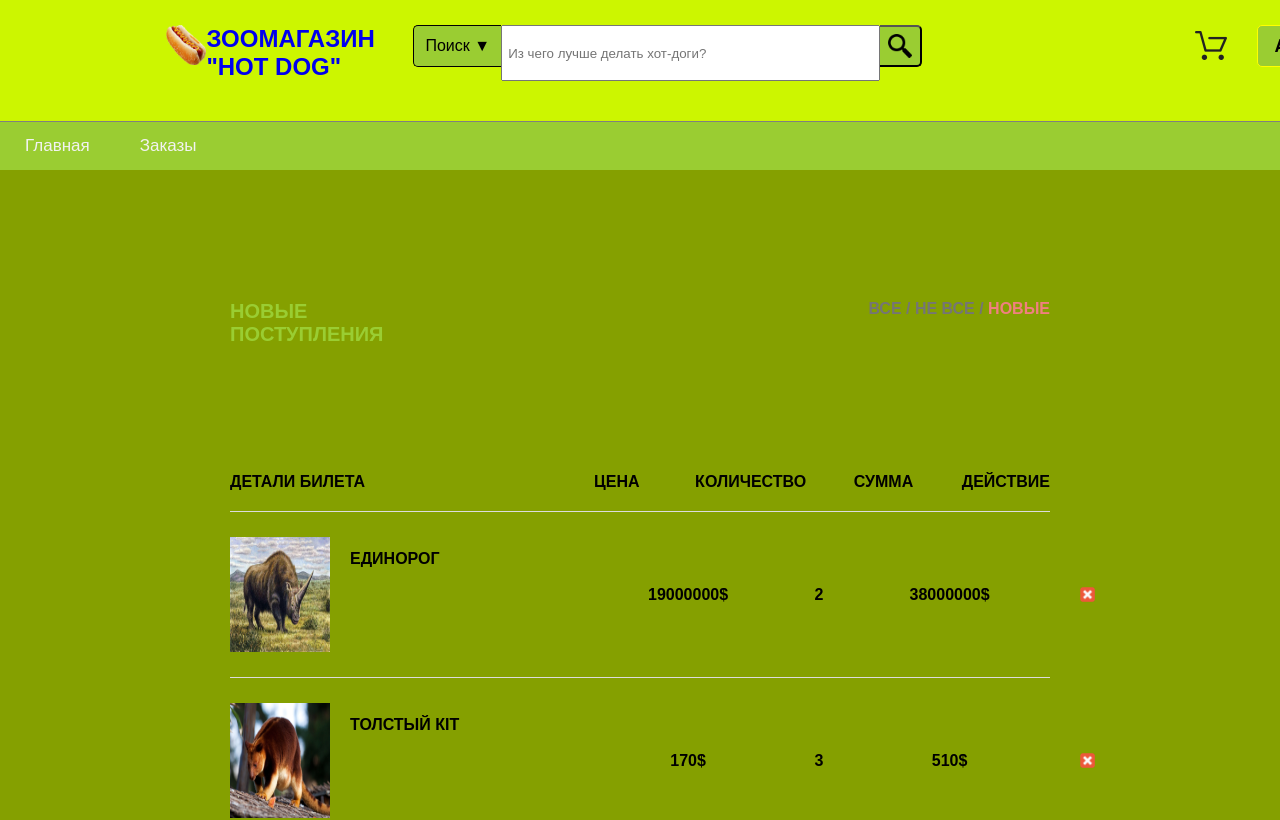
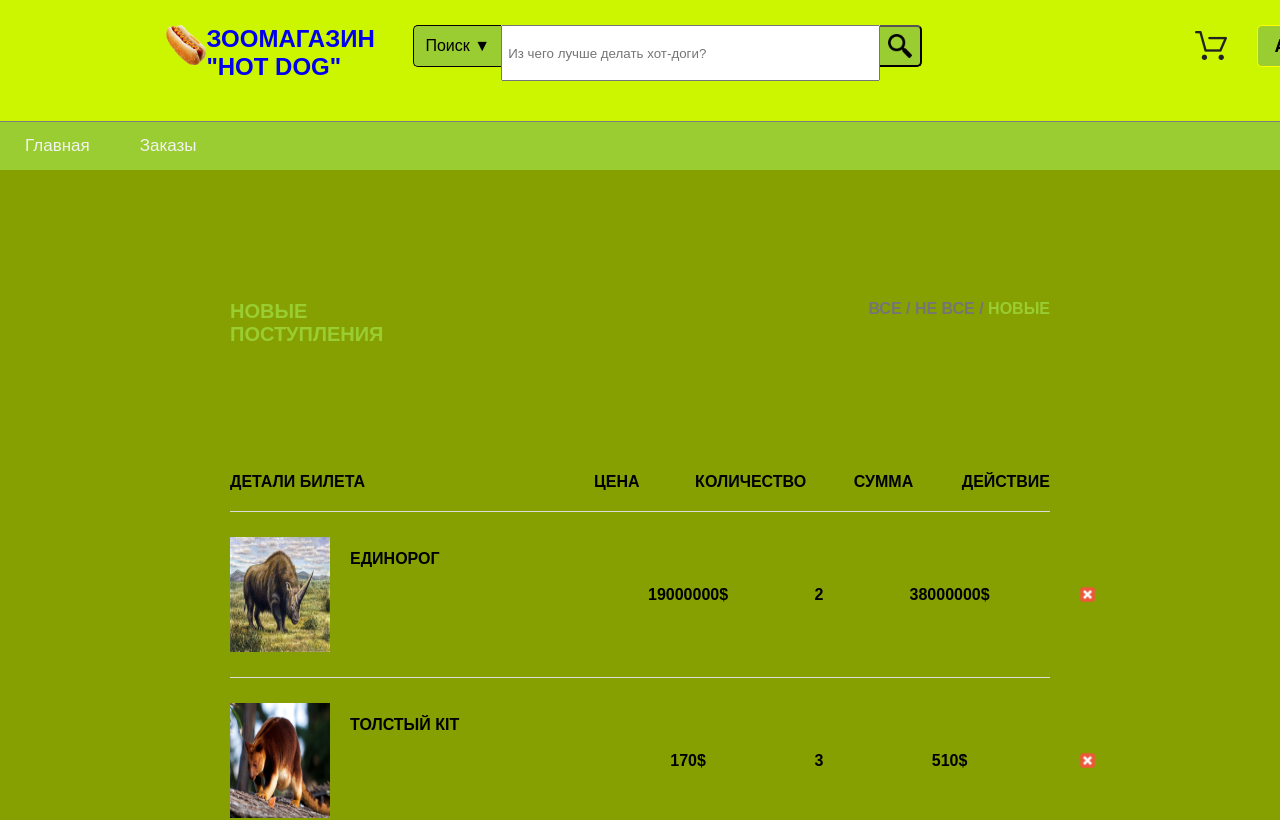
Before and after one commit to Vsevolod-Z/Web, a plain HTML site: page Lab2/shopping_cart.html in a window 1280 px wide. Shown: the top 820 px of the page. Drawn offline with Linux system fonts and the light colour scheme.

Commit message:
changeColor

```diff
--- a/Lab2/shopping_cart.html
+++ b/Lab2/shopping_cart.html
@@ -49,7 +49,7 @@
         <div class = "purchases">
             <div class="startPanel">
                 <span class="spMain">Новые поступления</span>
-                <span class="sp">Все / не все / <span class="spSpec" style="color: lightcoral">новые</span></span>
+                <span class="sp">Все / не все / <span class="spSpec" style="color: yellowgreen;">новые</span></span>
             </div>
 
             <div class="Itemposition">
```
